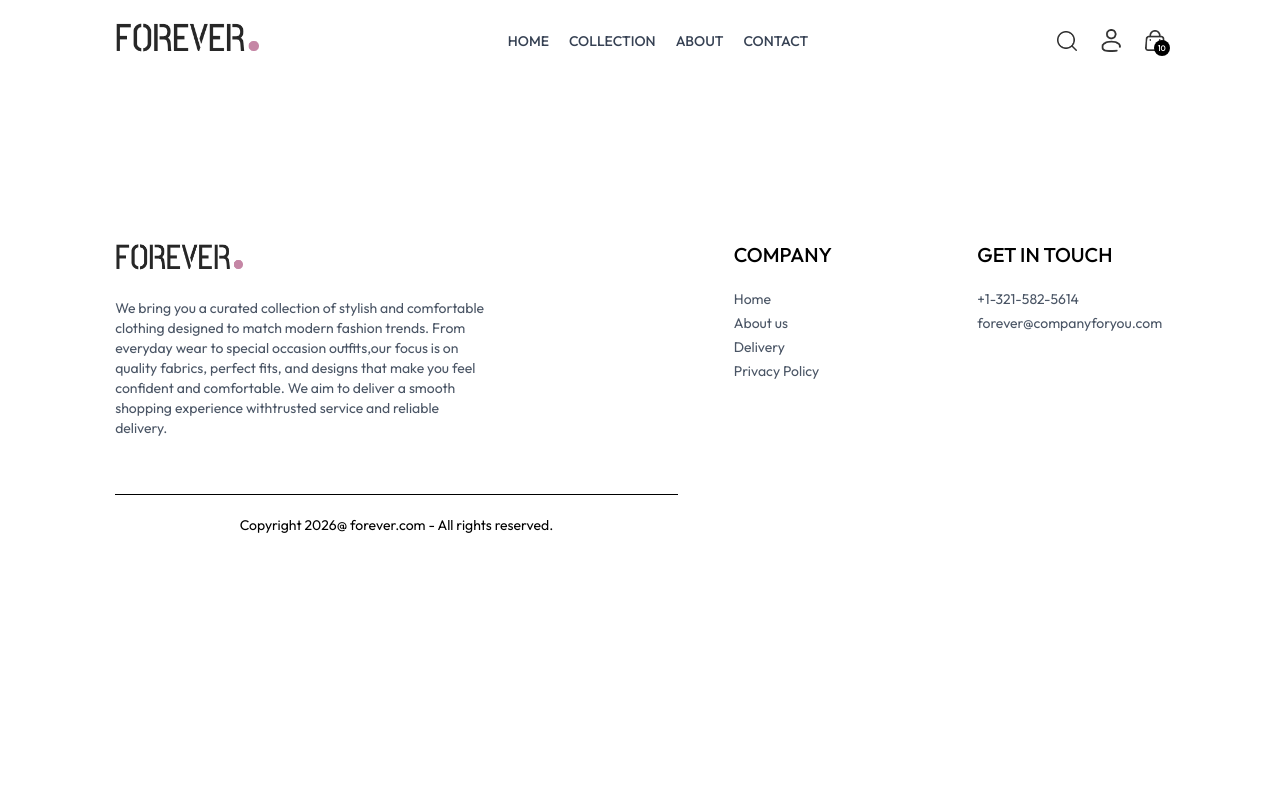
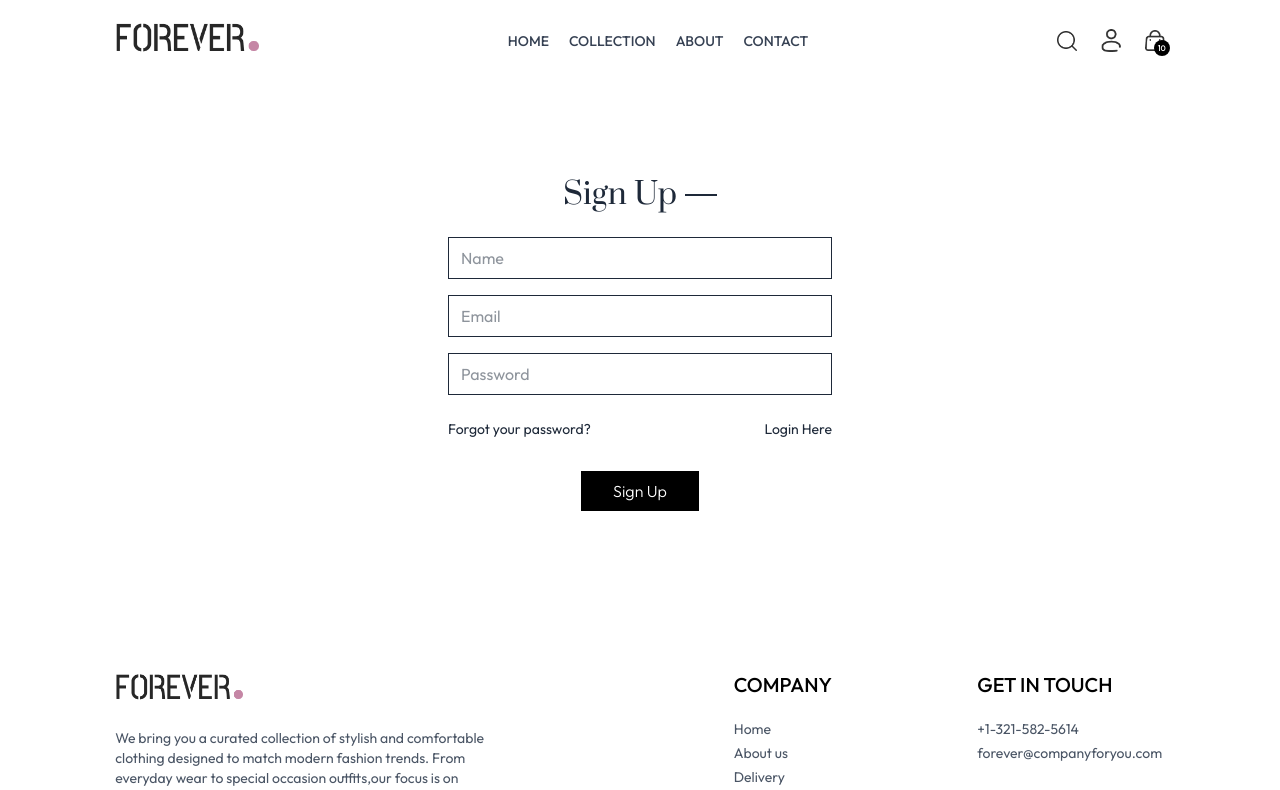
Before and after one commit to Vraj-01-02/Ecommerce, a React (Vite) app in the folder frontend/: page /login in a window 1280 px wide. Shown: the top 790 px of the page. Built offline with nearby package versions, Linux system fonts and the light colour scheme.

Commit message:
add login page

```diff
--- a/frontend/src/pages/Login.jsx
+++ b/frontend/src/pages/Login.jsx
@@ -1,10 +1,41 @@
 import React from 'react'
+import { useState } from 'react';
 
 const Login = () => {
+
+
+  const [currentState, setCurrentState]= useState('Sign Up');
+  const [name, setName] = useState("");
+  const [email, setEmail] = useState("");
+  const [password, setPassword] = useState("");
+
+
+  const onSubmitHandler = async (event) => {
+    event.preventDefault();
+  }
+
+
   return (
-    <div>
 
-    </div>
+
+    <form onSubmit={onSubmitHandler }className='flex flex-col items-center w-[90%] sm:max-w-96 m-auto mt-14 gap-4 text-gray-800'>
+        <div className='inline-flex items-center gap-2 mb-2 mt-10'>
+          <p className='prata-regular text-3xl'>{currentState}</p>
+          <hr className='border-none h-[1.5px] w-8 bg-gray-800'/>
+        </div>
+        {currentState === 'Login' ? '' : <input onChange={(e)=>setName(e.target.value)} value={name} type="text" className='w-full px-3 py-2 border border-gray-800' placeholder='Name' required/>}
+        <input onChange={(e)=>setEmail(e.target.value)} value={email} type="email" className='w-full px-3 py-2 border border-gray-800' placeholder='Email' required/>
+        <input onChange={(e)=>setPassword(e.target.value)} value={password} type="password" className='w-full px-3 py-2 border border-gray-800' placeholder='Password'required/>
+        <div className='w-full flex justify-between text-sm mt-2'>
+          <p className='cursor-pointer'>Forgot your password?</p>
+          {
+            currentState === 'Login'
+            ? <p onClick={()=> setCurrentState('Sign Up')} className='cursor-pointer'>Create account</p>
+            : <p onClick={()=> setCurrentState('Login')} className='cursor-pointer'>Login Here</p>
+          }
+        </div>
+        <button className='bg-black text-white font-light px-8 py-2 mt-4'>{currentState === 'Login' ? 'Sign In' : 'Sign Up'}</button>
+      </form>
   )
 }
 
```
